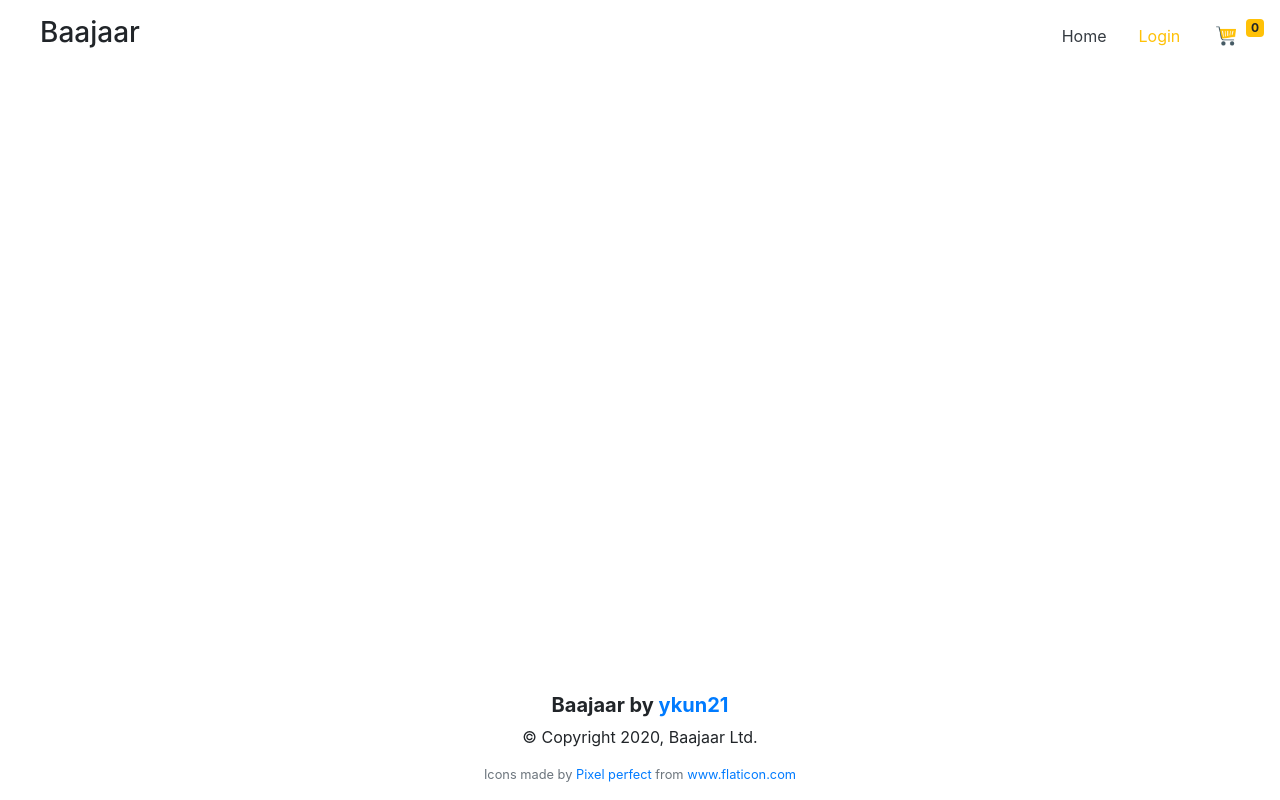
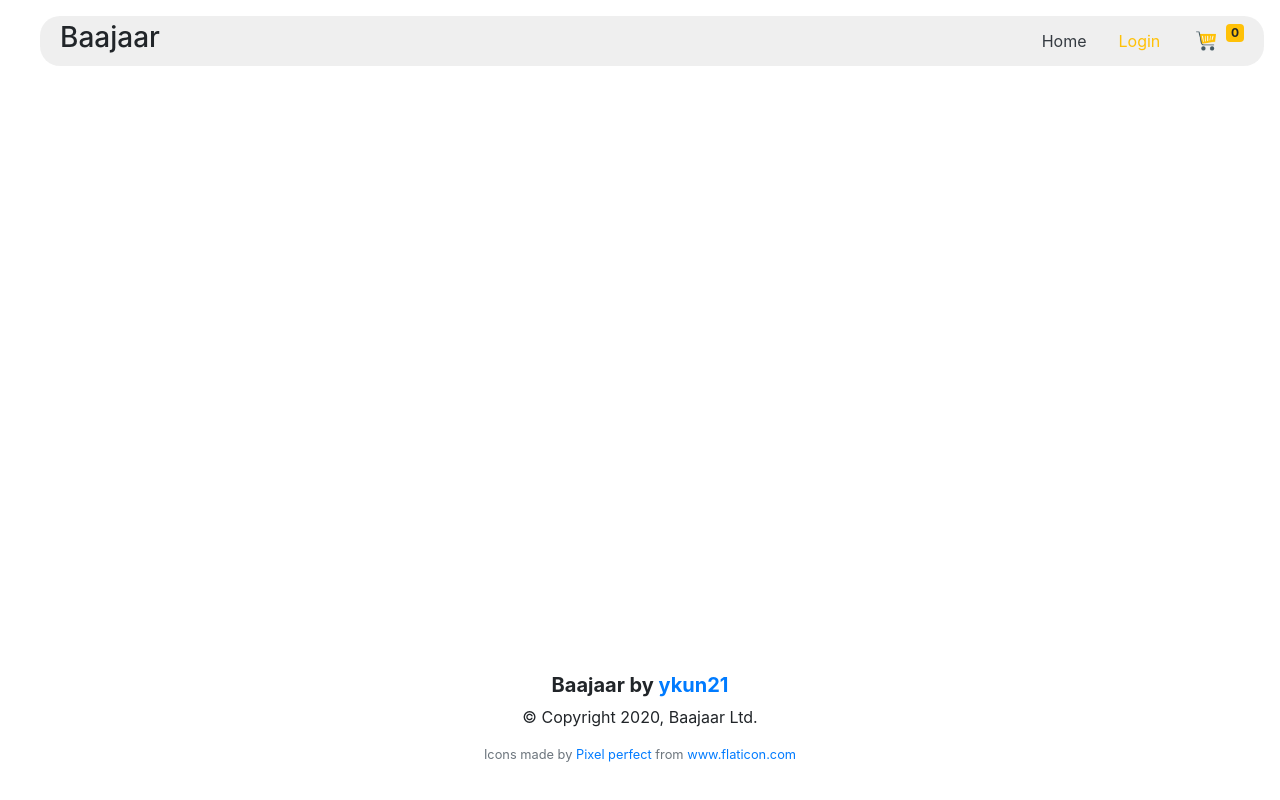
Before and after one commit to Y-KUN-21/Baajaar, a Django app: page / in a window 1280 px wide. Run offline with Django 3.2, Linux system fonts and the light colour scheme; data that the repository does not hold is empty; some libraries are stand-ins or nearby versions.

Commit message:
Add files via upload

```diff
--- a/static/css/main.css
+++ b/static/css/main.css
@@ -1,5 +1,5 @@
 .bg {
-    background-color: #eeeeee;
+    background-color: #e8e8e8 ;
 }
 
 #cart-icon {
@@ -32,3 +32,16 @@
 .hidden {
      display: none;
 }
+header {
+    background-color: #eeee;
+    border-radius: 20px;
+    padding-left: 20px;
+    padding-right: 20px;
+    padding-bottom: 5px;
+    padding-top: 5px;
+}
+
+footer {
+    padding-top: 40px;
+    margin-bottom: 20px;
+}
```
